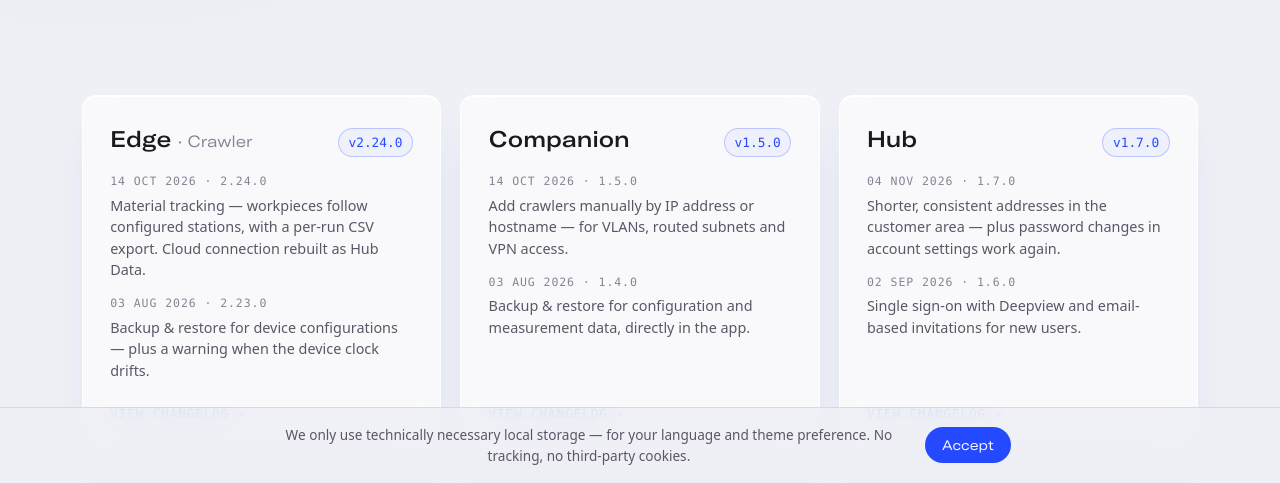
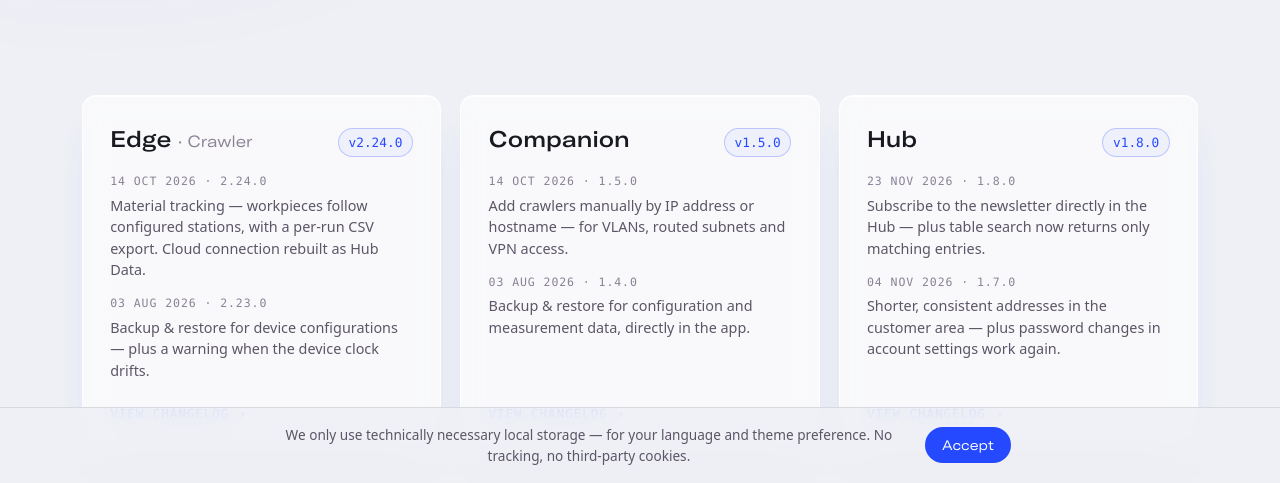
Before and after one commit to invisyne/invisyne.com, a plain HTML site: page latest.html in a window 1280 px wide. Shown: the part 317-800 px from the top of the page. Drawn offline with Linux system fonts and the light colour scheme.

Commit message:
Update latest releases to Hub 1.8.0
Co-Authored-By: Claude Opus 5.5 <noreply@anthropic.com>

```diff
--- a/js/translations.de.js
+++ b/js/translations.de.js
@@ -247,8 +247,8 @@ window.INVISYNE_DE = {
   "latest.lede": "Crawler, Hub und Companion werden laufend erweitert. Die neuesten Funktionen finden Sie hier — mit vollständiger Historie im jeweiligen Changelog.",
   "rel.edge.1": "Material-Tracking — Werkstücke durchlaufen konfigurierte Stationen, mit CSV-Export pro Run. Cloud-Anbindung neu als Hub Data.",
   "rel.edge.2": "Backup & Restore für Gerätekonfigurationen — dazu eine Warnung bei abweichender Systemuhr.",
-  "rel.hub.1": "Kürzere, einheitliche Adressen im Kundenbereich — dazu funktioniert die Passwortänderung in den Kontoeinstellungen wieder.",
-  "rel.hub.2": "Single Sign-On mit Deepview und Benutzereinladung per E-Mail.",
+  "rel.hub.1": "Newsletter direkt im Hub abonnieren — dazu liefert die Tabellensuche wieder nur passende Einträge.",
+  "rel.hub.2": "Kürzere, einheitliche Adressen im Kundenbereich — dazu funktioniert die Passwortänderung in den Kontoeinstellungen wieder.",
   "rel.comp.1": "Crawler manuell per IP-Adresse oder Hostname hinzufügen — für VLANs, geroutete Subnetze und VPN-Zugriff.",
   "rel.comp.2": "Backup & Restore für Konfiguration und Messdaten direkt in der App.",
   "rel.link": "Changelog anzeigen ↗",
--- a/latest.html
+++ b/latest.html
@@ -62,11 +62,11 @@
           <a class="tile release" href="https://docs.invisyne.com/de/hub/changelog/" target="_blank" rel="noopener">
             <div class="release-head">
               <span class="release-name">Hub</span>
-              <span class="release-ver">v1.7.0</span>
+              <span class="release-ver">v1.8.0</span>
             </div>
             <ul class="release-list">
-              <li><span class="release-date">04 Nov 2026 · 1.7.0</span> <span data-i18n="rel.hub.1">Shorter, consistent addresses in the customer area — plus password changes in account settings work again.</span></li>
-              <li><span class="release-date">02 Sep 2026 · 1.6.0</span> <span data-i18n="rel.hub.2">Single sign-on with Deepview and email-based invitations for new users.</span></li>
+              <li><span class="release-date">23 Nov 2026 · 1.8.0</span> <span data-i18n="rel.hub.1">Subscribe to the newsletter directly in the Hub — plus table search now returns only matching entries.</span></li>
+              <li><span class="release-date">04 Nov 2026 · 1.7.0</span> <span data-i18n="rel.hub.2">Shorter, consistent addresses in the customer area — plus password changes in account settings work again.</span></li>
             </ul>
             <span class="release-link" data-i18n="rel.link">View changelog ↗</span>
           </a>
```
